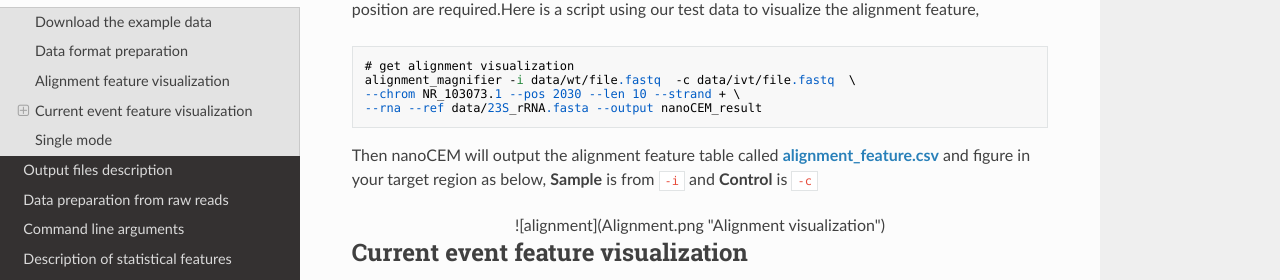
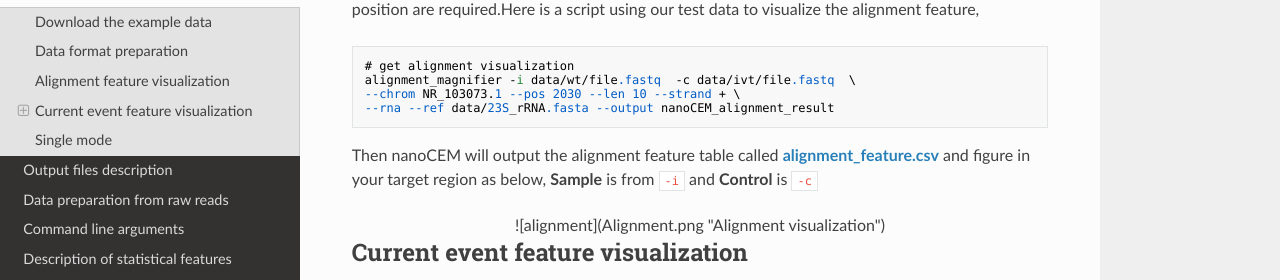
Before and after one commit to lrslab/nanoCEM, an MkDocs documentation site: the page built from docs/tutorials.md, in a window 1280 px wide and 900 px high, scrolled down 935 px. Shown: the part 159-439 px from the top of the window. Built offline with MkDocs 1.6.1, drawn with Linux system fonts in a browser that asks for light colours; nearby versions of some CDN libraries.

Commit message:
fix bugs

```diff
--- a/docs/tutorials.md
+++ b/docs/tutorials.md
@@ -55,7 +55,7 @@ script using our test data to visualize the alignment feature,
     # get alignment visualization
     alignment_magnifier -i data/wt/file.fastq  -c data/ivt/file.fastq  \
     --chrom NR_103073.1 --pos 2030 --len 10 --strand + \
-    --rna --ref data/23S_rRNA.fasta --output nanoCEM_result
+    --rna --ref data/23S_rRNA.fasta --output nanoCEM_alignment_result
 
 Then nanoCEM will output the alignment feature table called [**alignment_feature.csv**](output_format.md#result-file-from-alignment_magnifier) and figure in
 your target region as below, **Sample** is from `-i` and **Control** is  `-c`
--- a/setup.py
+++ b/setup.py
@@ -5,7 +5,7 @@ with open("README.md", "r") as fh:
 
 setup(
     name="nanoCEM",
-    version="0.0.5.7",
+    version="0.0.5.8",
     author="GUO Zhihao",
     author_email="qhuozhihao@icloud.com",
     description='A simple tool designed to visualize the features that distinguish between two groups of ONT data at the site level.\
```
